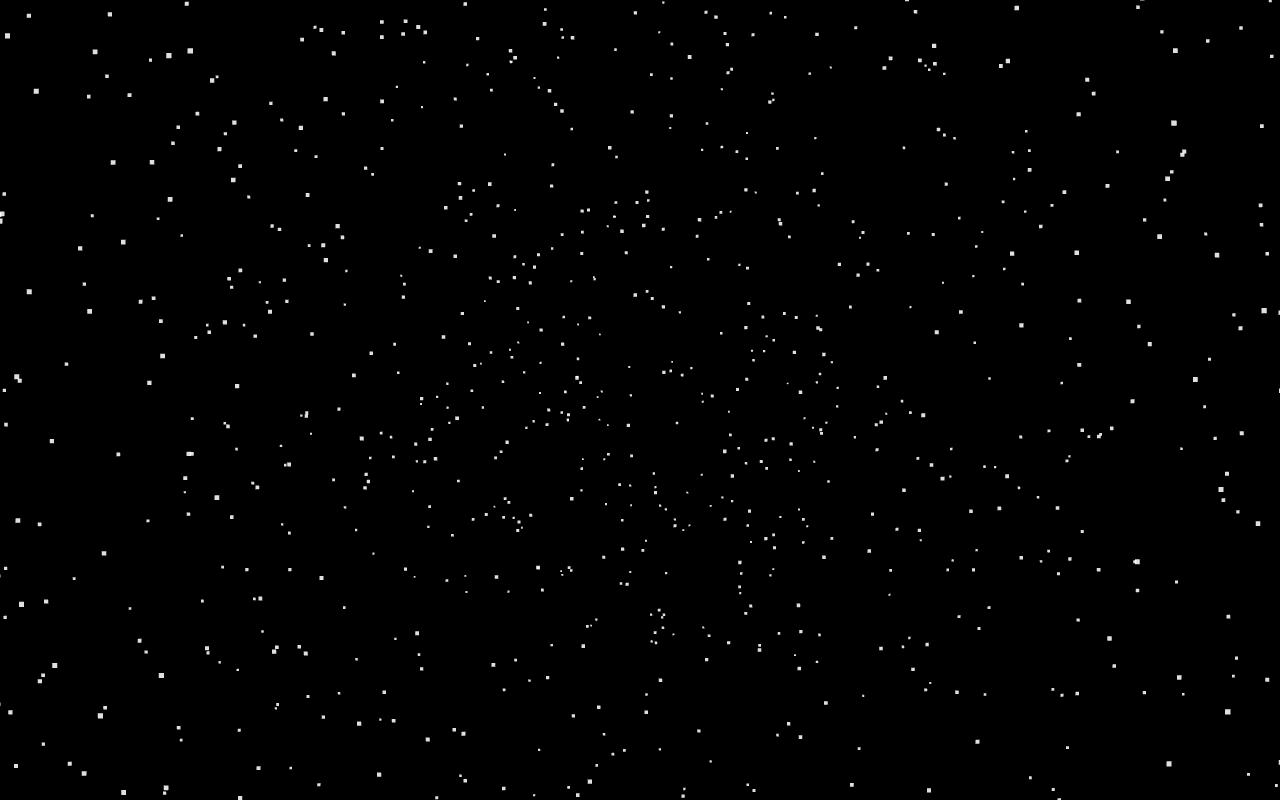
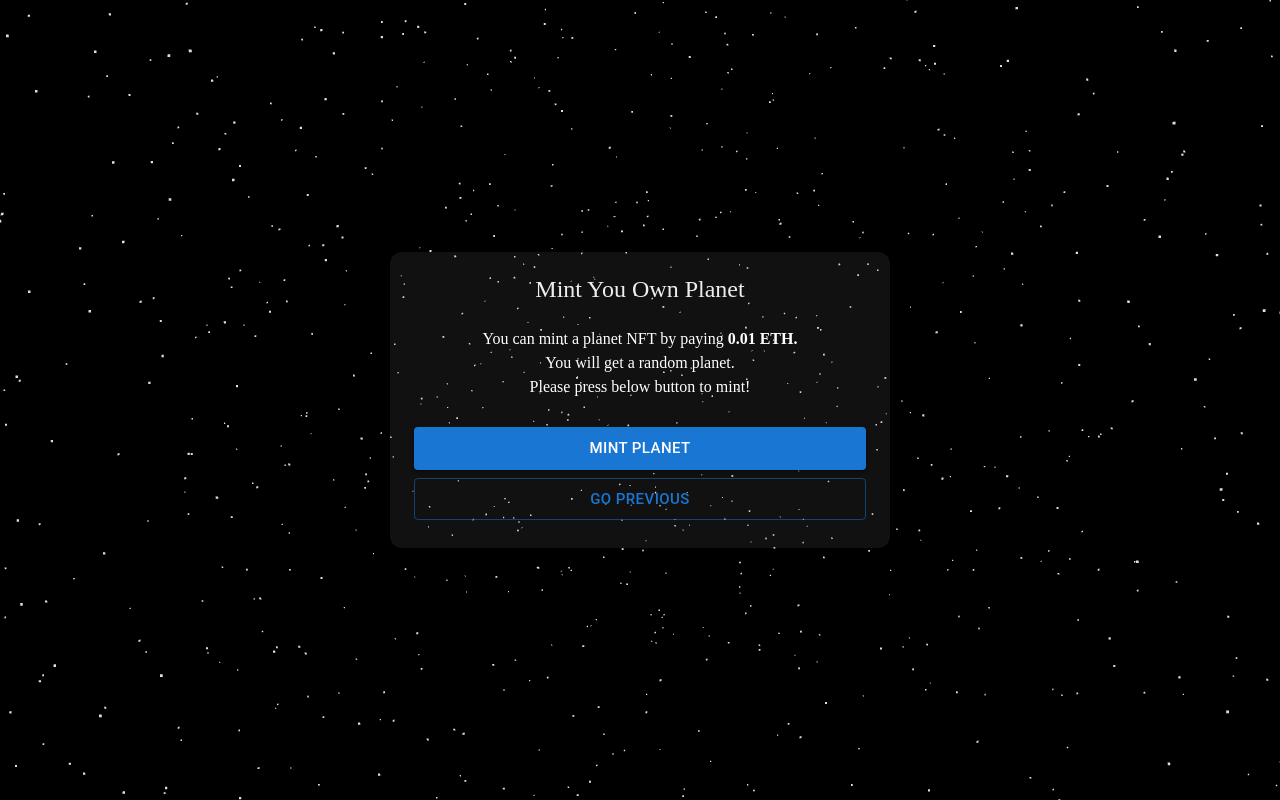
Before and after one commit to SiWon-Heo/NFTMintingPage, a Next.js app in the folder my-app/: page /mint in a window 1280 px wide. Built offline with nearby package versions, Linux system fonts and the light colour scheme.

Commit message:
edit minting page

```diff
--- a/my-app/components/MenuView/MenuView.tsx
+++ b/my-app/components/MenuView/MenuView.tsx
@@ -6,13 +6,15 @@ export const MenuView = ({
 	...props
 }: HTMLAttributes<HTMLDivElement>) => {
 	return <View {...props}>{children}</View>;
-}
+};
 
 const View = styled.div`
 	padding: 24px;
 	border-radius: 12px;
 	background: #88888820;
+	display: flex;
+	flex-direction: column;
+	width: 500px;
+`;
 
-    max-width: 500px;
-
-`
+export default MenuView;
--- a/my-app/components/MenuView/index.tsx
+++ b/my-app/components/MenuView/index.tsx
@@ -1,2 +1,2 @@
-export * from './MenuView';
-export * from './Space';
+export * from "./MenuView";
+export * from "../Space";
--- a/my-app/components/Title/Title.tsx
+++ b/my-app/components/Title/Title.tsx
@@ -1,12 +1,12 @@
 import styled from "@emotion/styled";
 import React, { HTMLAttributes } from "react";
 
-export const MenuView = ({
+export const Title = ({
 	children,
 	...props
 }: HTMLAttributes<HTMLDivElement>) => {
 	return <TitleText {...props}>{children}</TitleText>;
-}
+};
 
 const TitleText = styled.div`
 	margin-bottom: 24px;
@@ -14,3 +14,5 @@ const TitleText = styled.div`
 	font-size: 24px;
 	text-align: center;
 `;
+
+export default Title;
--- a/my-app/components/Title/index.tsx
+++ b/my-app/components/Title/index.tsx
@@ -1,3 +1,3 @@
-export * from './MenuView';
-export * from './Space';
-export * from './Title';
+export * from "../MenuView";
+export * from "../Space";
+export * from "./Title";
--- a/my-app/pages/mint.tsx
+++ b/my-app/pages/mint.tsx
@@ -1,8 +1,67 @@
-import { NextPage } from "next";
-import React from "react";
+import Head from "next/head";
+import Image from "next/image";
+import { Inter } from "@next/font/google";
+import styles from "@/styles/Home.module.css";
+import type { NextPage } from "next";
+import styled from "@emotion/styled";
+import { MenuView } from "@/components/MenuView";
+import { Title } from "@/components/Title";
+import { Button } from "@mui/material";
+import Link from "next/link";
 
-const Mint: NextPage = () => {
-    return <div>mint</div>
-}
+const Home: NextPage = () => {
+	return (
+		<MainView>
+			<MenuView>
+				<Title>Mint You Own Planet</Title>
+				<Description>
+					You can mint a planet NFT by paying <b>0.01 ETH.</b> <br />
+					You will get a random planet. <br />
+					Please press below button to mint!
+				</Description>
 
-export default Mint;
+				<ButtonView>
+					<MenuButton variant="contained" size="large">
+						Mint Planet
+					</MenuButton>
+					<MenuButton variant="outlined" size="large">
+						Go Previous
+					</MenuButton>
+				</ButtonView>
+			</MenuView>
+		</MainView>
+	);
+};
+
+const MainView = styled.div`
+	width: 100%;
+	height: 100%;
+	display: flex;
+	align-items: center;
+	justify-content: center;
+`;
+
+const MenuButton = styled(Button)`
+	margin: 4px 0;
+	width: 100%;
+`;
+
+const MenuLink = styled(Link)`
+	display: flex;
+	justify-content: center;
+`;
+
+const Description = styled.div`
+	font-size: 16px;
+	line-height: 24px;
+	font-weight: 100;
+	color: #ffffff;
+	text-align: center;
+`;
+
+const ButtonView = styled.div`
+	display: flex;
+	flex-direction: column;
+	margin-top: 24px;
+`;
+export default Home;
```
Also changed, not shown: my-app/pages/index.tsx (+31 -1 lines), my-app/pages/list.tsx (+46 -5 lines). Lines whose indentation alone changed are shown as unchanged.
